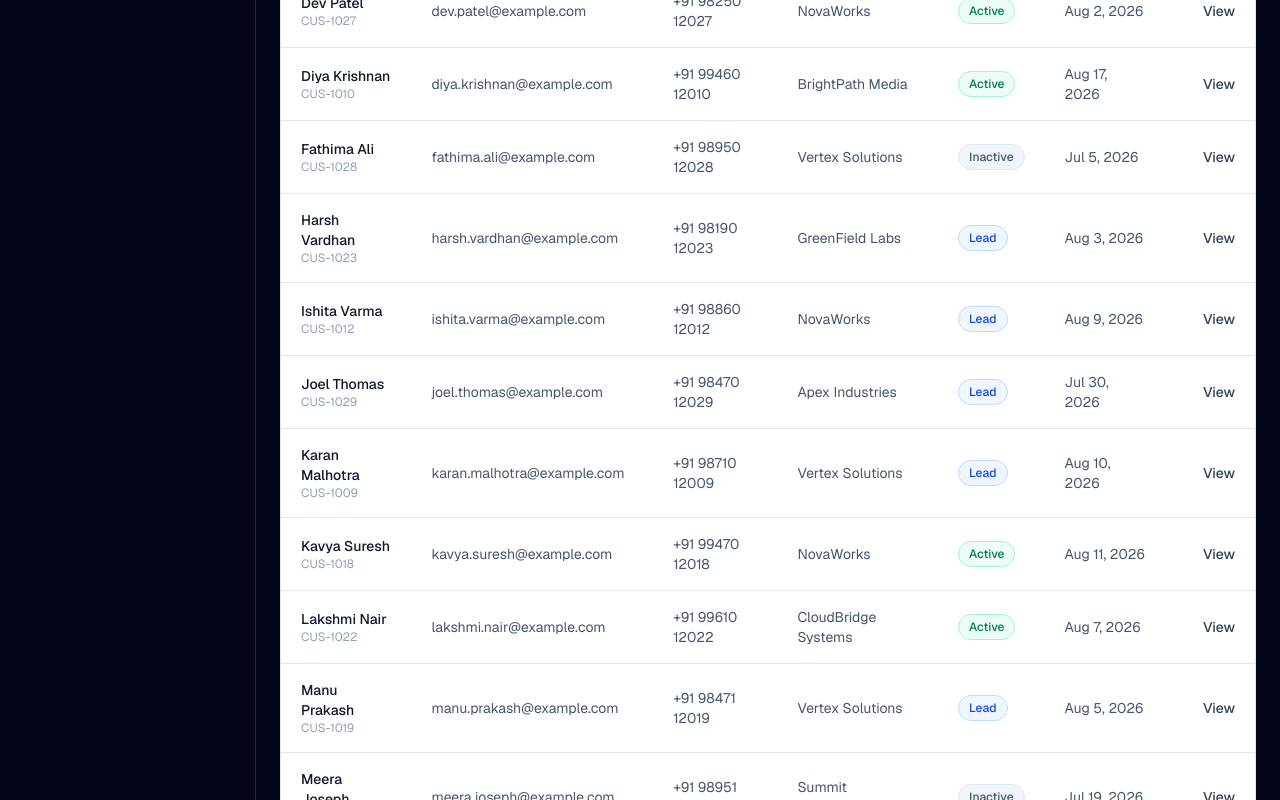
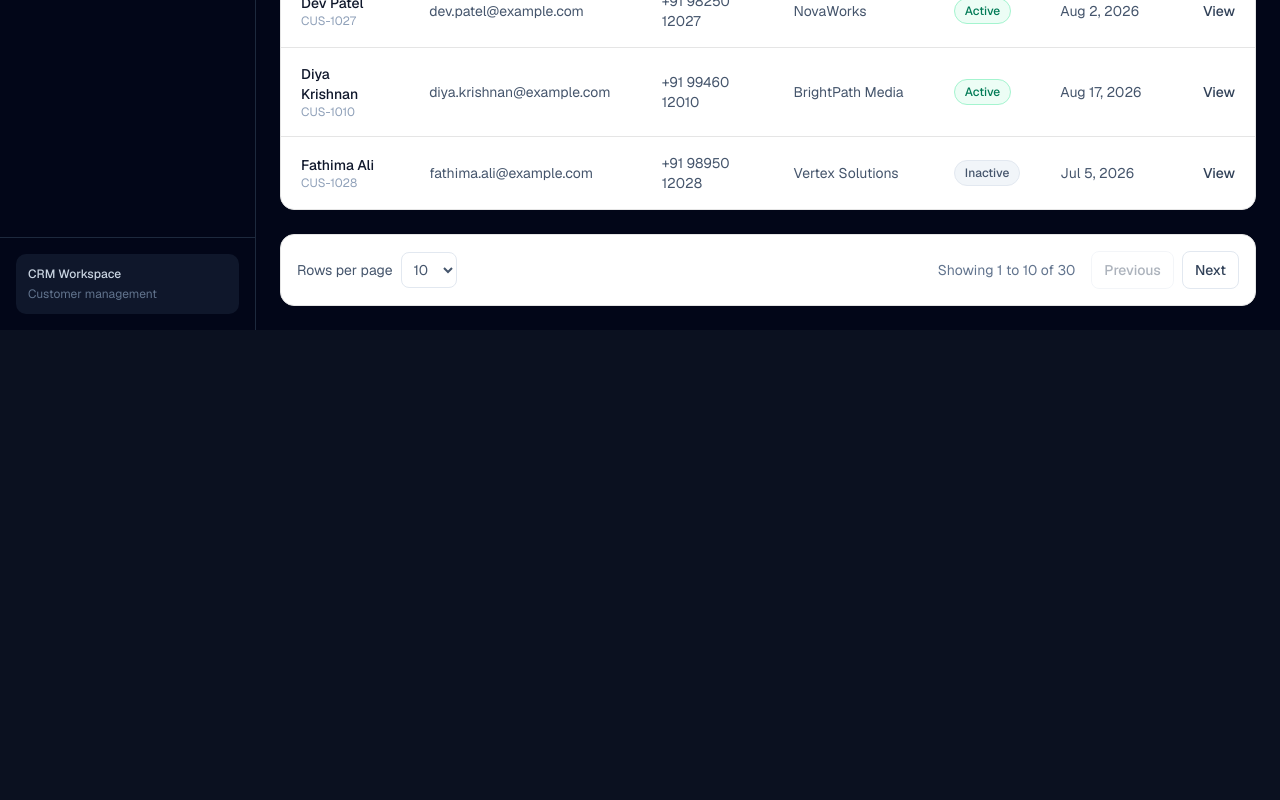
Before and after one commit to abhiram0a/advanced-crm-dashboard, a Next.js app: page /customers in a window 1280 px wide. Shown: the part 960-1760 px from the top of the page. After the commit the page ends 1290 px from the top, so only its background shows below. Built offline with nearby package versions, Linux system fonts and the light colour scheme.

Commit message:
feat: add customer pagination

```diff
--- a/src/app/customers/page.tsx
+++ b/src/app/customers/page.tsx
@@ -1,11 +1,17 @@
 "use client";
 
-import { useMemo, useState } from "react";
+import {
+  useMemo,
+  useState,
+} from "react";
 
 import CustomerTable from "@/components/customers/CustomerTable";
 import { useCustomers } from "@/hooks/useCustomers";
 
-type SortField = "name" | "email" | "lastContactDate";
+type SortField =
+  | "name"
+  | "email"
+  | "lastContactDate";
 
 type SortDirection = "asc" | "desc";
 
@@ -25,17 +31,20 @@ export default function CustomersPage() {
   const [sortDirection, setSortDirection] =
     useState<SortDirection>("asc");
 
+  const [pageSize, setPageSize] = useState(10);
+  const [currentPage, setCurrentPage] = useState(1);
+
   const handleSort = (field: SortField) => {
     if (sortField === field) {
       setSortDirection((current) =>
         current === "asc" ? "desc" : "asc",
       );
-
-      return;
+    } else {
+      setSortField(field);
+      setSortDirection("asc");
     }
 
-    setSortField(field);
-    setSortDirection("asc");
+    setCurrentPage(1);
   };
 
   const filteredAndSortedCustomers = useMemo(() => {
@@ -81,6 +90,42 @@ export default function CustomersPage() {
     sortField,
     sortDirection,
   ]);
+
+  const totalPages = Math.max(
+    1,
+    Math.ceil(
+      filteredAndSortedCustomers.length / pageSize,
+    ),
+  );
+
+  const paginatedCustomers = useMemo(() => {
+    const startIndex =
+      (currentPage - 1) * pageSize;
+
+    const endIndex = startIndex + pageSize;
+
+    return filteredAndSortedCustomers.slice(
+      startIndex,
+      endIndex,
+    );
+  }, [
+    filteredAndSortedCustomers,
+    currentPage,
+    pageSize,
+  ]);
+
+  const goToPage = (page: number) => {
+    setCurrentPage(
+      Math.min(Math.max(page, 1), totalPages),
+    );
+  };
+
+  const handlePageSizeChange = (
+    newPageSize: number,
+  ) => {
+    setPageSize(newPageSize);
+    setCurrentPage(1);
+  };
 
   return (
     <main className="space-y-6 p-6">
@@ -128,9 +173,10 @@ export default function CustomersPage() {
               id="customer-search"
               type="search"
               value={searchQuery}
-              onChange={(event) =>
-                setSearchQuery(event.target.value)
-              }
+              onChange={(event) => {
+                setSearchQuery(event.target.value);
+                setCurrentPage(1);
+              }}
               placeholder="Search by name, email, or company..."
               className="h-10 w-full rounded-md border border-slate-200 bg-white px-3 text-sm outline-none transition focus:border-slate-400 focus:ring-2 focus:ring-slate-100"
             />
@@ -145,11 +191,72 @@ export default function CustomersPage() {
           </div>
 
           <CustomerTable
-            customers={filteredAndSortedCustomers}
+            customers={paginatedCustomers}
             sortField={sortField}
             sortDirection={sortDirection}
             onSort={handleSort}
           />
+
+          {filteredAndSortedCustomers.length > 0 && (
+            <div className="flex flex-col gap-4 rounded-xl border bg-white p-4 sm:flex-row sm:items-center sm:justify-between">
+              <div className="flex items-center gap-2 text-sm text-slate-600">
+                <label htmlFor="page-size">
+                  Rows per page
+                </label>
+
+                <select
+                  id="page-size"
+                  value={pageSize}
+                  onChange={(event) =>
+                    handlePageSizeChange(
+                      Number(event.target.value),
+                    )
+                  }
+                  className="h-9 rounded-md border border-slate-200 bg-white px-2 text-sm outline-none focus:border-slate-400 focus:ring-2 focus:ring-slate-100"
+                >
+                  <option value={10}>10</option>
+                  <option value={25}>25</option>
+                  <option value={50}>50</option>
+                </select>
+              </div>
+
+              <div className="flex items-center justify-between gap-4">
+                <p className="text-sm text-slate-500">
+                  Showing{" "}
+                  {(currentPage - 1) * pageSize + 1} to{" "}
+                  {Math.min(
+                    currentPage * pageSize,
+                    filteredAndSortedCustomers.length,
+                  )}{" "}
+                  of {filteredAndSortedCustomers.length}
+                </p>
+
+                <div className="flex items-center gap-2">
+                  <button
+                    type="button"
+                    onClick={() =>
+                      goToPage(currentPage - 1)
+                    }
+                    disabled={currentPage === 1}
+                    className="rounded-md border border-slate-200 px-3 py-2 text-sm font-medium text-slate-700 transition hover:bg-slate-50 disabled:cursor-not-allowed disabled:opacity-40"
+                  >
+                    Previous
+                  </button>
+
+                  <button
+                    type="button"
+                    onClick={() =>
+                      goToPage(currentPage + 1)
+                    }
+                    disabled={currentPage === totalPages}
+                    className="rounded-md border border-slate-200 px-3 py-2 text-sm font-medium text-slate-700 transition hover:bg-slate-50 disabled:cursor-not-allowed disabled:opacity-40"
+                  >
+                    Next
+                  </button>
+                </div>
+              </div>
+            </div>
+          )}
         </>
       )}
     </main>
```
